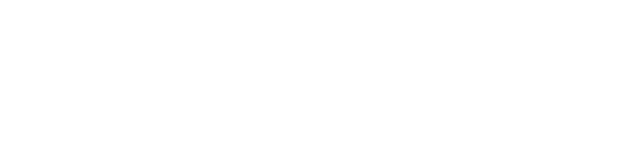
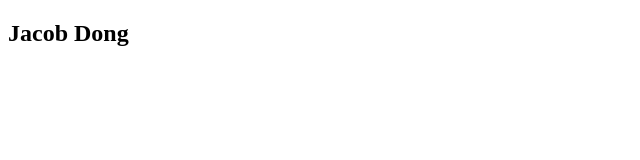
Before and after one commit to Jac0bDong/Portfolio, a plain HTML site: page index.html in a window 1280 px wide. Shown: the whole page, without its empty margins (0-640 px from the left). Drawn offline with Linux system fonts and the light colour scheme.

Commit message:
put in initial index file

```diff
--- a/index.html
+++ b/index.html
@@ -1,4 +1,9 @@
 <!DOCTYPE html>
 <html lang="en-us">
     <head>
-        <title>
+        <title>My First Web Page</title>
+    </head>
+    <body>
+        <h2>Jacob Dong</h2>
+    </body>
+</html>
```
